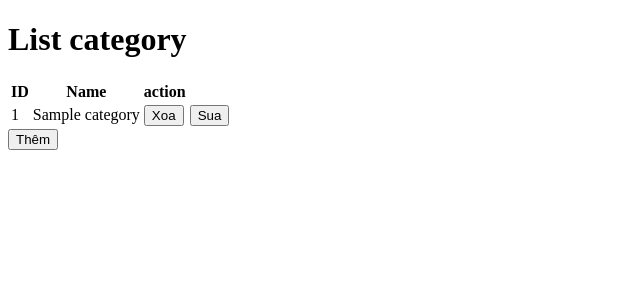
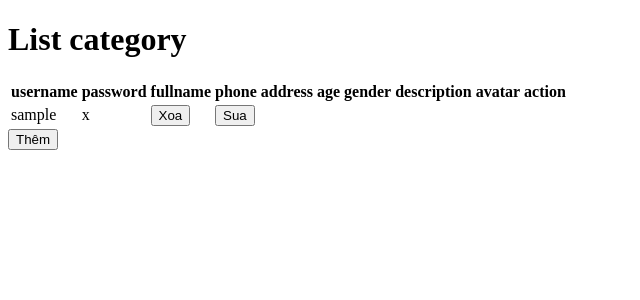
Before and after one commit to spdhuy/Web_blog, a PHP site: the page made by views/accounts/list.php in a window 1280 px wide. Shown: the top 300 px of the page, without its empty margins (0-640 px from the left). Run offline with PHP 8.4, Linux system fonts and the light colour scheme; the template is opened without the code that fills it: most values are stand-ins (such as "Sample title", 1, 10 or a date in 2020).

Commit message:
add all manager

```diff
--- a/views/accounts/list.php
+++ b/views/accounts/list.php
@@ -10,24 +10,38 @@
 <div class="content">
     <table>
         <tr>
-            <th>ID</th>
-            <th>Name</th>
+            <th>username</th>
+            <th>password</th>
+            <th>fullname</th>
+            <th>phone</th>
+            <th>address</th>
+            <th>age</th>
+            <th>gender</th>
+            <th>description</th>
+            <th>avatar</th>
             <th class="right">action</th>
         </tr>
-        <?php foreach ($categories as $category) { ?>
+        <?php foreach ($accounts as $account) { ?>
             <tr>
-                <td><?php echo $category->getIdCategory() ?></td>
-                <td><?php echo $category->getName() ?></td>
+                <td><?php echo $account->getUsername() ?></td>
+                <td><?php echo $account->getPassword() ?></td>
                 <td><form action="" method="get">
-                        <input type="hidden" name="page" value="<?php echo 'delete_category' ?>">
-                        <input type="hidden" name="id" value="<?php echo $category->getIdCategory() ?>">
+                        <input type="hidden" name="page" value="<?php echo 'delete_account' ?>">
+                        <input type="hidden" name="id" value="<?php echo $account->getUsername() ?>">
                         <input type="Submit" value="Xoa" >
                     </form>
                 </td>
                 <td><form action="" method="get">
-                        <input type="hidden" name="page" value="<?php echo 'edit_category' ?>">
-                        <input type="hidden" name="idCategory" value="<?php echo $category->getIdCategory() ?>">
-                        <input type="hidden" name="name" value="<?php echo $category->getName() ?>">
+                        <input type="hidden" name="page" value="<?php echo 'edit_account' ?>">
+                        <input type="hidden" name="idCategory" value="<?php echo $account->getUsername() ?>">
+                        <input type="hidden" name="name" value="<?php echo $account->getPassword() ?>">
+                        <input type="hidden" name="fullname" value="<?php echo $account->getFullname() ?>">
+                        <input type="hidden" name="phone" value="<?php echo $account->getPhone() ?>">
+                        <input type="hidden" name="address" value="<?php echo $account->getAddress() ?>">
+                        <input type="hidden" name="age" value="<?php echo $account->getAge() ?>">
+                        <input type="hidden" name="gender" value="<?php echo $account->getGender() ?>">
+                        <input type="hidden" name="description" value="<?php echo $account->getDescription() ?>">
+                        <input type="hidden" name="avatar" value="<?php echo $account->getAvatar() ?>">
                         <input type="Submit" value="Sua" >
                     </form>
                 </td>
--- a/views/blogs/addPage.php
+++ b/views/blogs/addPage.php
@@ -1,5 +1,5 @@
 
-<form action="?page=add_category" method="post">
+<form action="?page=add_blog" method="post">
     Id:
     <input type="text"  name="id" >
     <br>
```
Also changed, not shown: views/accounts/addPage.php (+26 -5 lines), views/accounts/edit.php (+27 -6 lines).
